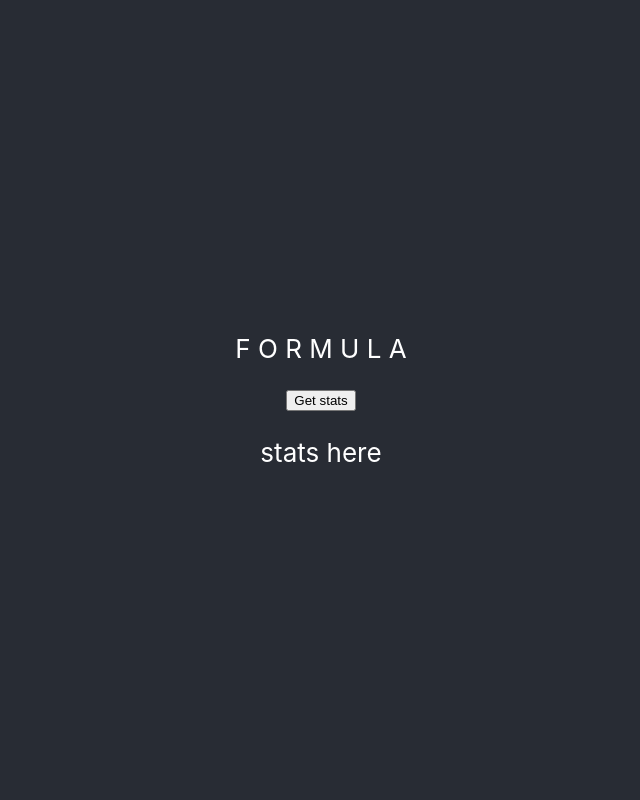
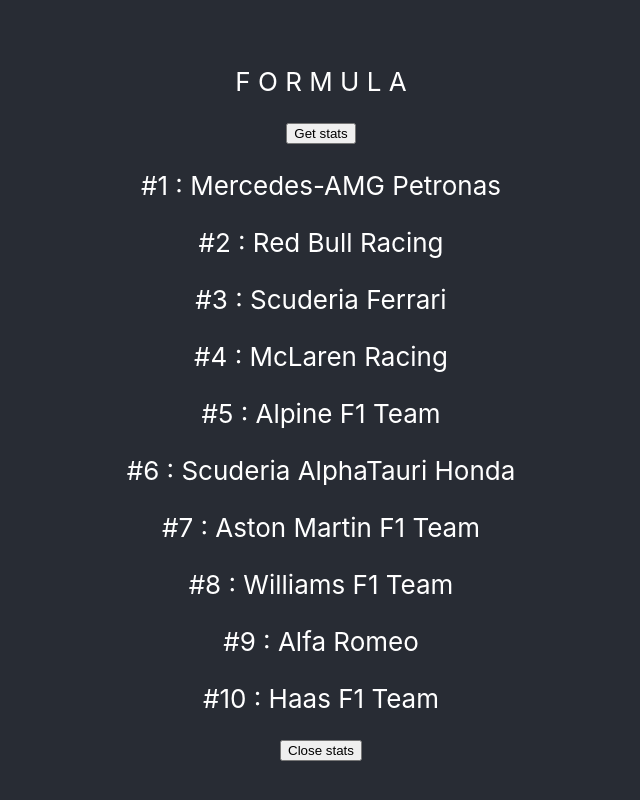
Before and after one commit to elawilkinson/formula1formulas, a React (Create React App) app: page / in a window 1280 px wide. Both pictures are taken after a click on the button "Get stats". Shown: the whole page, without its empty margins (319-959 px from the left). Built offline with nearby package versions, Linux system fonts and the light colour scheme.

Commit message:
2012 rankings list opening and closing

```diff
--- a/src/components/App/App.js
+++ b/src/components/App/App.js
@@ -23,7 +23,7 @@
     <div className="App">
       <RequestData listings={listings} setShowRanking={setShowRanking}/>
       {showRanking ? (
-        <StatsDisplay />
+        <StatsDisplay listings={listings} setShowRanking={setShowRanking}/>
       ) : <></>}
     </div>
   );
--- a/src/components/StatsDisplay/statsdisplay.js
+++ b/src/components/StatsDisplay/statsdisplay.js
@@ -1,9 +1,29 @@
-function StatsDisplay () {
+function StatsDisplay ({listings, setShowRanking}) {
+
+    function closeListings () {
+        setShowRanking(false);
+    }
+
     return(
         <>
-            <p>stats here</p>
+            <div>
+                {listings.map((index, listing) => {
+                    return(
+                    <p key={index} listing={listing}>{index}</p>
+                    )
+                })}
+            </div>
+            <button onClick={closeListings}>Close stats</button>
         </>
     )
 }
 
 export default StatsDisplay
+
+/*
+              <div className="card-gallery">
+                    {jobList.map((job, index) => {
+                        return <ApplicationCard job={job} key={index}/>
+                    })}
+                </div>
+*/
```
